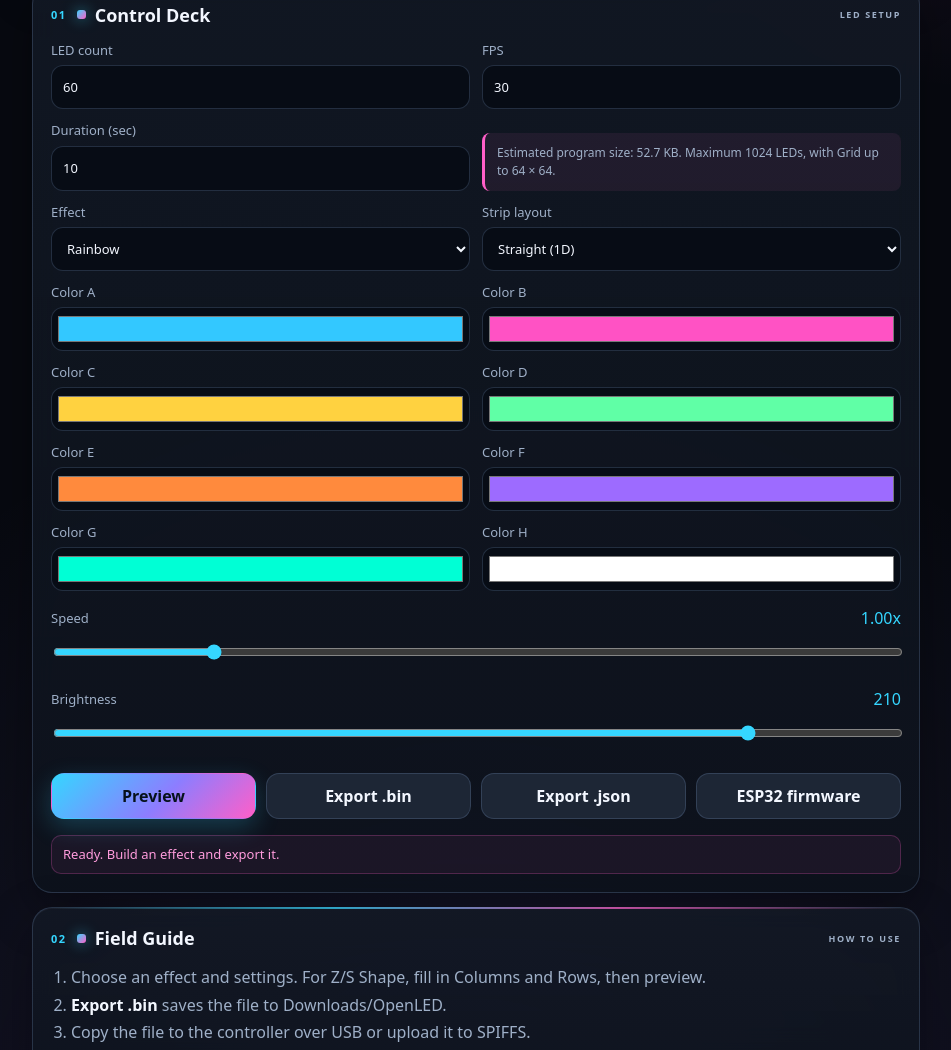
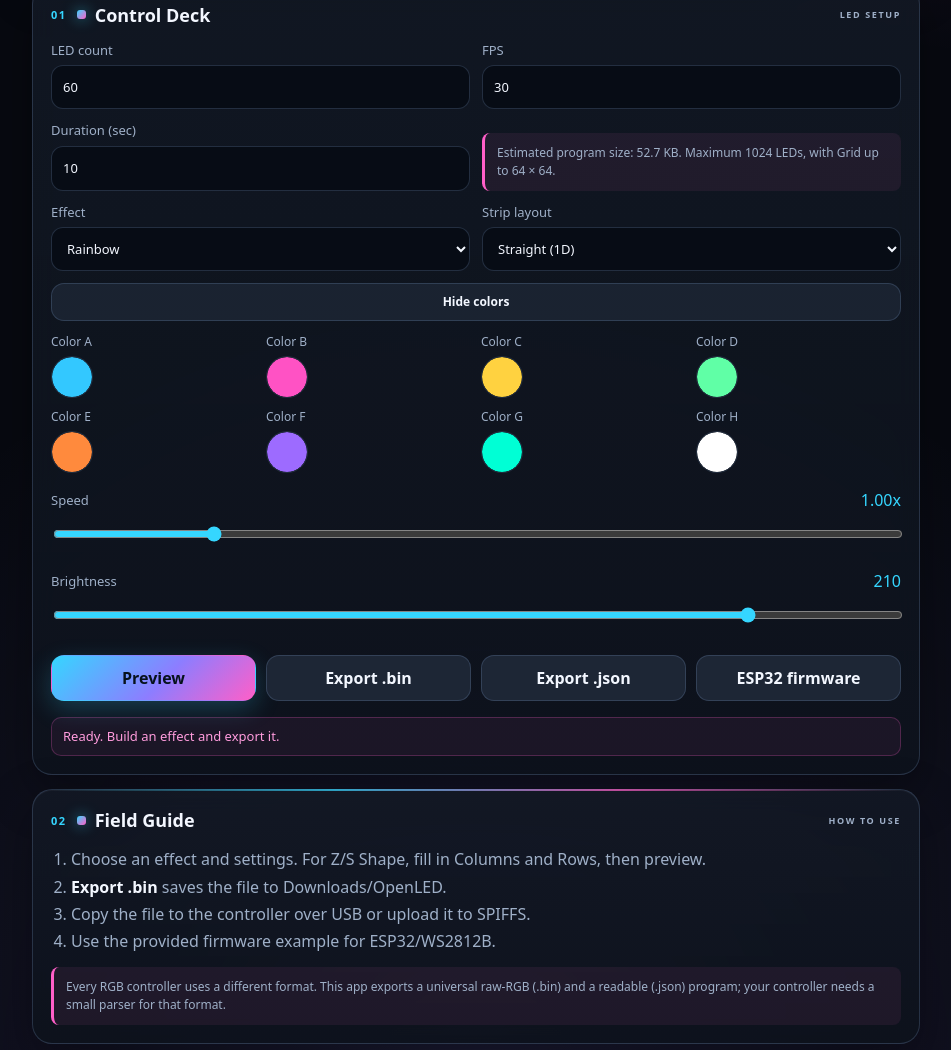
Before and after one commit to rohitprajapati487/openled-studio, a plain HTML site: page index.html in a window 1280 px wide. Shown: the part 703-1753 px from the top of the page, without its empty margins (164-1115 px from the left). Drawn offline with Linux system fonts and the light colour scheme.

Commit message:
Add color visibility toggle and round swatches

```diff
--- a/app.js
+++ b/app.js
@@ -932,6 +932,19 @@ function updateEffectFields() {
   }
 }
 
+const colorsToggle = $("colorsToggle");
+const colorFields = $("colorFields");
+function updateColorsToggle() {
+  const hidden = colorFields.classList.contains("hidden");
+  colorsToggle.textContent = hidden ? "Show colors" : "Hide colors";
+  colorsToggle.setAttribute("aria-expanded", hidden ? "false" : "true");
+}
+colorsToggle.addEventListener("click", () => {
+  colorFields.classList.toggle("hidden");
+  updateColorsToggle();
+});
+updateColorsToggle();
+
 document.querySelectorAll("[data-preset]").forEach((button) => {
   button.addEventListener("click", () => {
     $("customCode").value = CUSTOM_PRESETS[Number(button.dataset.preset)];
--- a/index.html
+++ b/index.html
@@ -60,7 +60,7 @@
             <h1>OpenLED <em>Studio</em></h1>
           </div>
         </div>
-        <span class="badge"><i class="live-dot"></i> OJLED v1 · WEB v1.21</span>
+        <span class="badge"><i class="live-dot"></i> OJLED v1 · WEB v1.22</span>
       </div>
       <p class="tagline">Build a program on your phone and send it to the controller over USB.</p>
       <div class="chips" aria-label="App features">
@@ -188,6 +188,8 @@
         <label id="rowsField" class="hidden">Rows
           <input id="rows" type="number" min="1" max="64" step="1" value="8" inputmode="numeric">
         </label>
+        <button id="colorsToggle" class="colors-toggle" type="button" aria-controls="colorFields" aria-expanded="true">Hide colors</button>
+        <div id="colorFields" class="grid color-grid">
           <label>Color A
             <input id="colorA" type="color" value="#33c8ff">
           </label>
@@ -212,6 +214,7 @@
           <label>Color H
             <input id="colorH" type="color" value="#ffffff">
           </label>
+        </div>
         <label id="customField" class="hidden">Custom formula
           <textarea id="customCode" rows="4" spellcheck="false" autocapitalize="off" autocomplete="off">palette([a,b,c,d,e,f,g,h], x + y*0.35 - t*0.12)</textarea>
         </label>
--- a/styles.css
+++ b/styles.css
@@ -523,8 +523,46 @@ textarea:focus {
   background: rgba(32, 42, 57, 0.86);
 }
 
-input[type="color"] {
-  padding: 4px;
+.colors-toggle {
+  grid-column: 1 / -1;
+  min-height: 38px;
+  font-size: 12px;
+  background: rgba(32, 42, 57, 0.7);
+}
+
+.color-grid {
+  grid-column: 1 / -1;
+  grid-template-columns: repeat(4, minmax(0, 1fr));
+  gap: 10px;
+}
+
+.color-grid label {
+  align-items: center;
+  font-size: 12px;
+}
+
+.color-grid input[type="color"] {
+  width: 42px;
+  height: 42px;
+  min-height: 42px;
+  padding: 0;
+  border-radius: 50%;
+  overflow: hidden;
+  cursor: pointer;
+}
+
+.color-grid input[type="color"]::-webkit-color-swatch-wrapper {
+  padding: 0;
+}
+
+.color-grid input[type="color"]::-webkit-color-swatch {
+  border: 0;
+  border-radius: 50%;
+}
+
+.color-grid input[type="color"]::-moz-color-swatch {
+  border: 0;
+  border-radius: 50%;
 }
 
 input[type="range"] {
--- a/sw.js
+++ b/sw.js
@@ -1,4 +1,4 @@
-const CACHE = "openled-web-v28";
+const CACHE = "openled-web-v29";
 const ASSETS = [
   "./",
   "./index.html",
```
Lines whose indentation alone changed are shown as unchanged.
